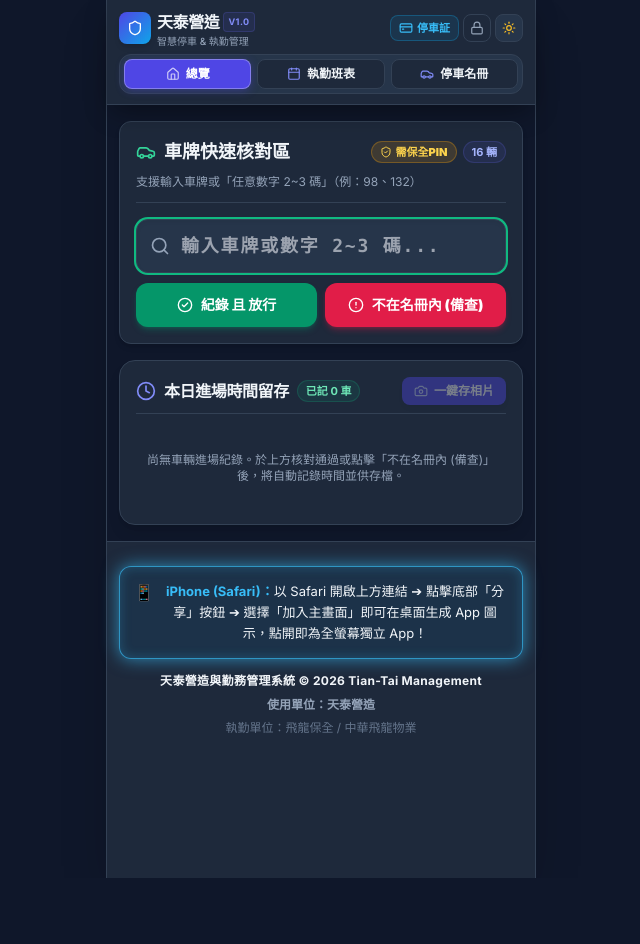
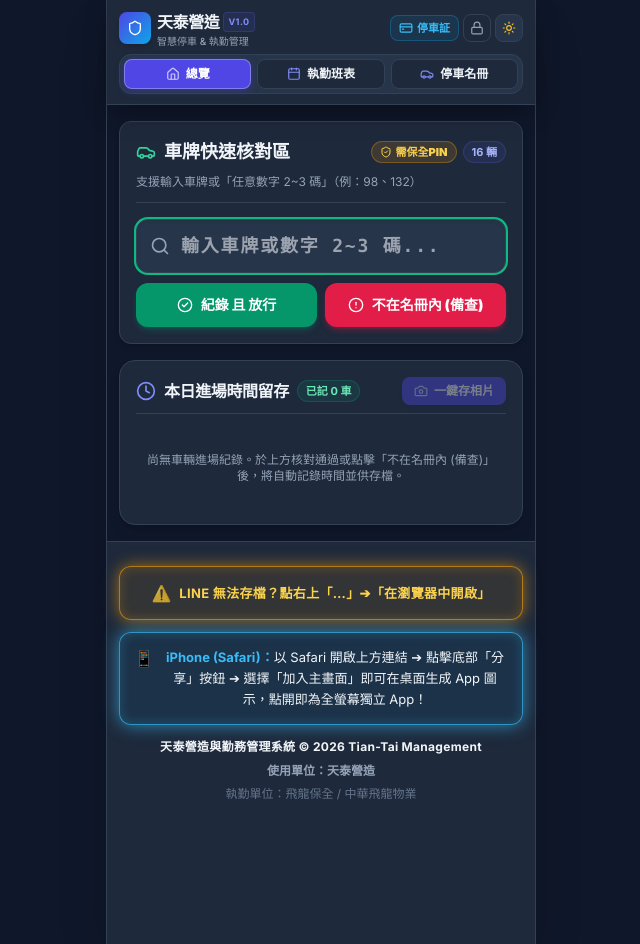
Before and after one commit to ericlai429/Tian_Tai_Parking-System, a React (Vite) app: page / in a window 1280 px wide. Shown: the whole page, without its empty margins (319-959 px from the left). Before the commit the page ends 878 px from the top, so only its background shows below. Built offline with nearby package versions, Linux system fonts and the light colour scheme.

Commit message:
feat: add scheme A LINE notice with yellow breathing light effect to footer and update pass card message

```diff
--- a/src/App.jsx
+++ b/src/App.jsx
@@ -230,6 +230,21 @@
         color: 'var(--text-dim)'
       }}>
         <div className="w-full px-3 space-y-3">
+          {/* LINE 瀏覽器下載存檔提示 (黃色呼吸光背景效果) */}
+          <div className="p-3 sm:p-3.5 rounded-xl border text-[13px] leading-relaxed glow-amber text-left sm:text-center transition-all"
+               style={{
+                 backgroundColor: 'rgba(245, 158, 11, 0.1)',
+                 borderColor: 'rgba(245, 158, 11, 0.6)',
+                 color: 'var(--text)'
+               }}>
+            <div className="flex items-center justify-center gap-2">
+              <span className="text-base shrink-0 animate-pulse">⚠️</span>
+              <div className="font-bold text-amber-300 text-xs sm:text-[13px] tracking-wide text-center">
+                <span>LINE 無法存檔？點右上「…」➔「在瀏覽器中開啟」</span>
+              </div>
+            </div>
+          </div>
+
           {/* 手機 PWA 安裝獨立網格 (字體 14px，淡藍色呼吸燈 High_light 顯示) */}
           <div className="p-3.5 rounded-xl border text-[13px] leading-relaxed glow-cyan text-left sm:text-center transition-all"
                style={{
--- a/src/components/PassCardModal.jsx
+++ b/src/components/PassCardModal.jsx
@@ -430,7 +430,7 @@
         URL.revokeObjectURL(blobUrl);
       }, 1500);
 
-      setPdfSuccessMessage(`✅ 已成功生成並下載：${filename}！若使用 LINE 內建瀏覽器無法保存，請點擊右上角「...」選擇『在瀏覽器中開啟』。`);
+      setPdfSuccessMessage(`✅ 已成功生成並下載：${filename}！LINE 無法存檔？點右上「…」➔「在瀏覽器中開啟」`);
       setTimeout(() => {
         setPdfSuccessMessage('');
       }, 10000);
@@ -482,7 +482,7 @@
                   (使用電腦觀看以達最佳效果)
                 </span>
               </h2>
-              <p className="text-[11px] text-slate-400 truncate hidden xs:block">
+              <p className="text-[11px] text-slate-400 truncate hidden sm:block">
                 A4 直式每頁 4 張 · 雙模式預覽 · 純前端 PDF 高畫質匯出
               </p>
             </div>
@@ -676,7 +676,7 @@
           )}
 
           {previewMode === 'card' && (
-            <span className="text-[11px] text-slate-400 hidden xs:inline">
+            <span className="text-[11px] text-slate-400 hidden sm:inline">
               已排入 {cardDataList.length} 張卡片
             </span>
           )}
--- a/src/index.css
+++ b/src/index.css
@@ -110,6 +110,17 @@
   }
 }
 
+@keyframes pulse-glow-amber {
+  0%, 100% {
+    box-shadow: 0 0 8px rgba(245, 158, 11, 0.35), inset 0 0 8px rgba(245, 158, 11, 0.15);
+    border-color: rgba(245, 158, 11, 0.4);
+  }
+  50% {
+    box-shadow: 0 0 22px rgba(245, 158, 11, 0.85), inset 0 0 14px rgba(245, 158, 11, 0.3);
+    border-color: rgba(245, 158, 11, 0.9);
+  }
+}
+
 .glow-emerald { animation: pulse-glow-emerald 2s infinite ease-in-out; }
 .glow-rose { animation: pulse-glow-rose 2s infinite ease-in-out; }
 .glow-amber { animation: pulse-glow-amber 2s infinite ease-in-out; }
```
